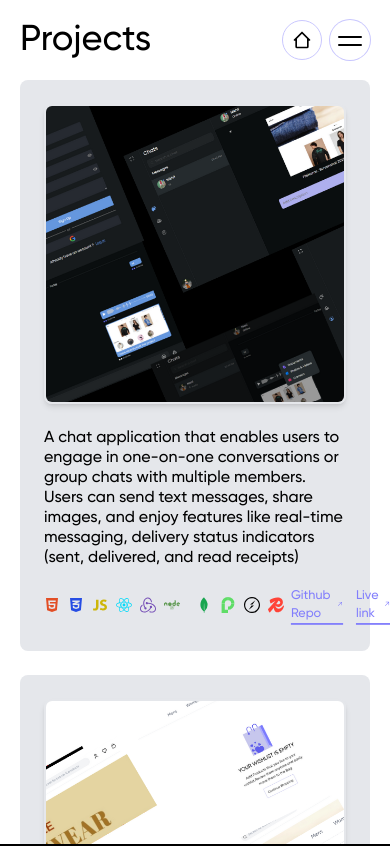
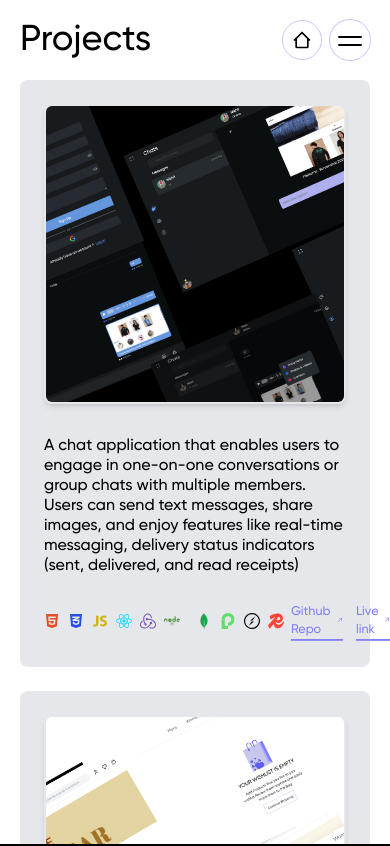
Before and after one commit to NikhilDaivanapally/Portfolio, a React (Vite) app: page /projects in a window 390 px wide. Shown: the top 846 px of the page. Built offline with nearby package versions, Linux system fonts and the light colour scheme.

Commit message:
updated the css for project card

```diff
--- a/src/pages/Projects.page.tsx
+++ b/src/pages/Projects.page.tsx
@@ -60,7 +60,7 @@ const Projects = () => {
             return (
               <div
                 key={`project${i + 1}`}
-                className="w-full h-fit gap-4 cursor-pointer sm:gap-0 sm:w-[400px] sm:h-[500px] bg-cardsbackground text-textcolor rounded-lg p-6 flex flex-col justify-between transition-all duration-200 hover:-translate-y-2 hover:scale-[1.03]"
+                className="w-full h-fit gap-6 cursor-pointer sm:gap-0 sm:w-[400px] sm:h-[500px] bg-cardsbackground text-textcolor rounded-lg p-6 flex flex-col justify-between transition-all duration-200 hover:-translate-y-2 hover:scale-[1.03]"
               >
                 {/* project image */}
                 <div className="w-full h-[300px] rounded-lg cursor-pointer">
```
